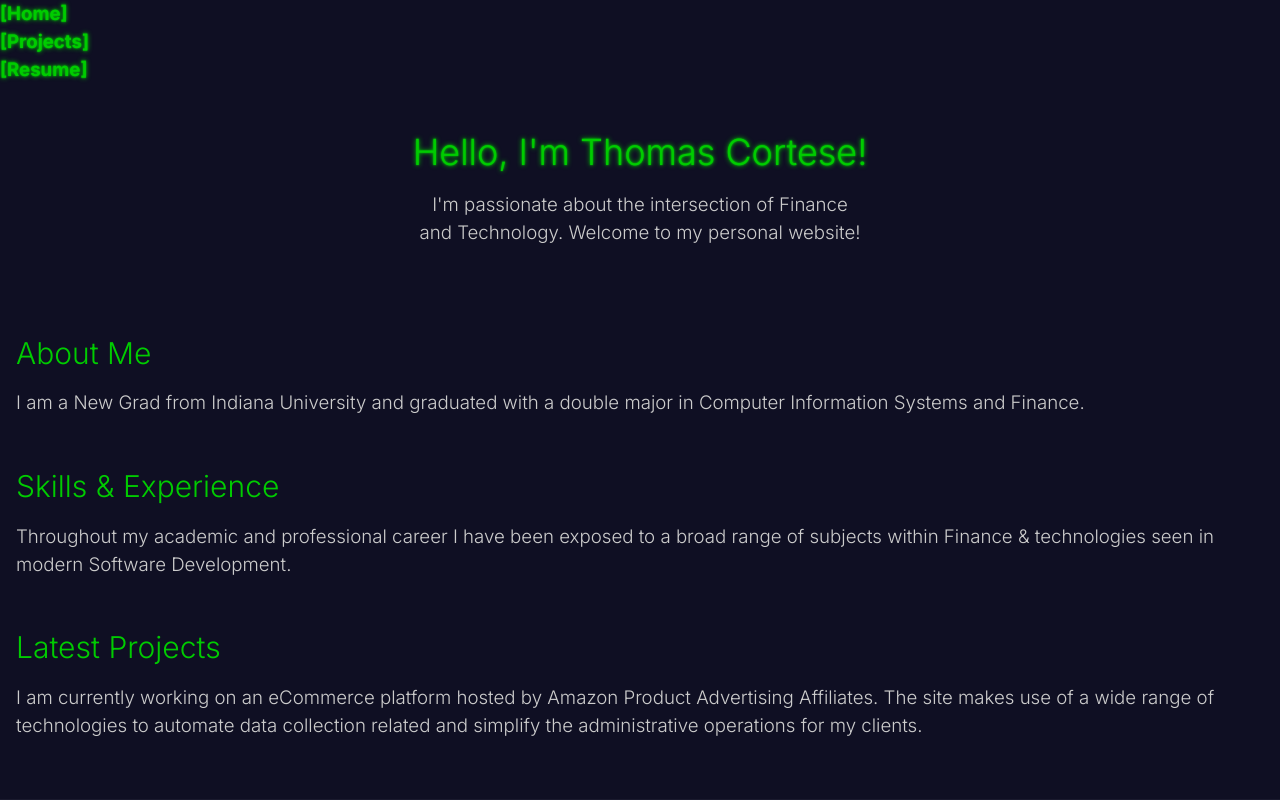
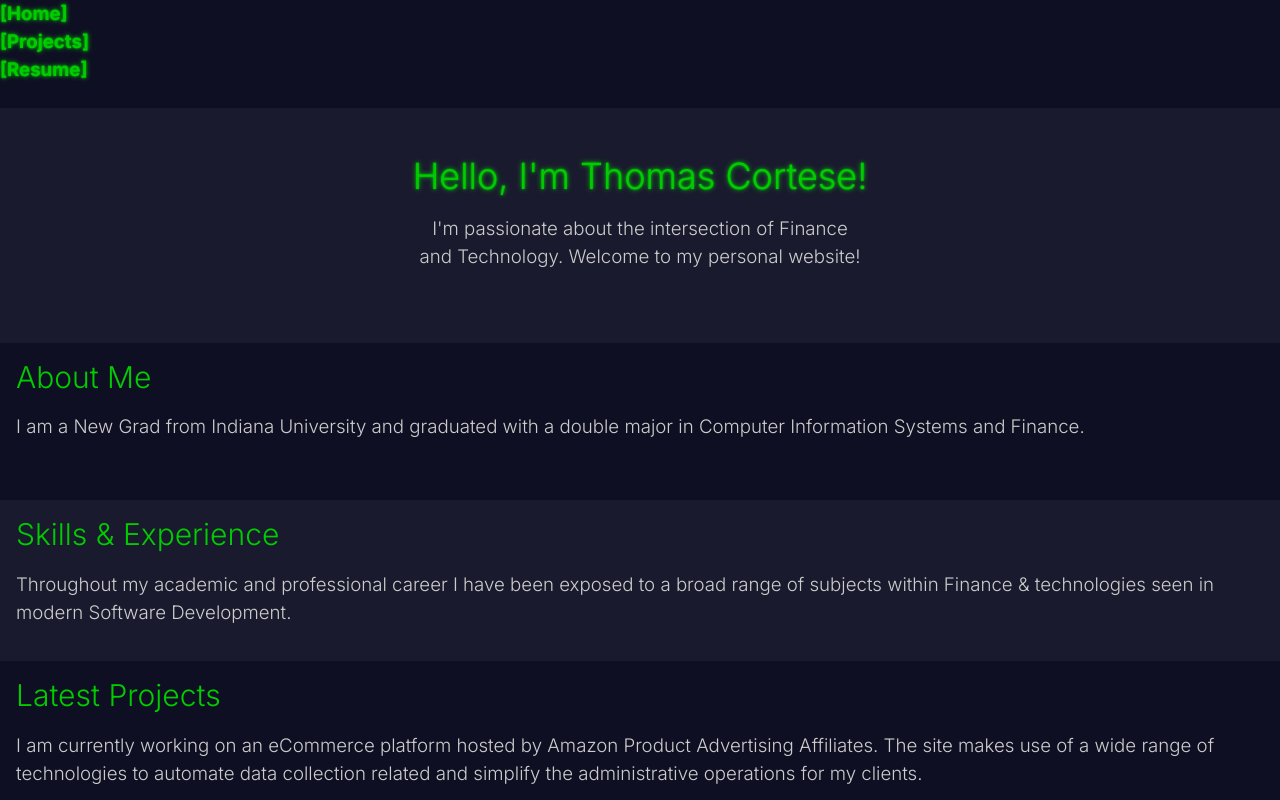
Before and after one commit to acortiv/tc-pb, a Next.js app in the folder client/: page / in a window 1280 px wide. Shown: the top 800 px of the page. Built offline with nearby package versions, Linux system fonts and the light colour scheme.

Commit message:
Made some ui changes

```diff
--- a/client/app/components/hero.tsx
+++ b/client/app/components/hero.tsx
@@ -1,6 +1,6 @@
 export default function HeroSection() {
     return (
-      <section className="text-center p-12">
+      <section className="text-center p-12 bg-[#1a1a2e] mt-6">
         <h1 className="text-[#00cc00] text-4xl mb-4" style={{textShadow: '0 0 2px #00cc00, 0 0 5px #00cc00'}}>
           Hello, I'm Thomas Cortese!
         </h1>
--- a/client/app/components/project-list.tsx
+++ b/client/app/components/project-list.tsx
@@ -22,7 +22,7 @@ export default function ProjectList() {
   return (
     <div className="grid grid-cols-1 md:grid-cols-2 lg:grid-cols-2 gap-4 p-4">
       {projects.map(project => (
-        <div key={project.id} className="flex flex-col bg-[#0f0f23] p-4 rounded-lg shadow-lg shadow-[#0f0f23]/50 h-full">
+        <div key={project.id} className="flex flex-col bg-[#1a1a2e] p-4 rounded-lg shadow-lg shadow-[#1a1a2e]/50 h-full">
           <h3 className="text-[#00cc00] text-lg mb-2" style={{textShadow: '0 0 2px #00cc00, 0 0 5px #00cc00'}}>
             {project.name}
           </h3>
--- a/client/app/components/skills.tsx
+++ b/client/app/components/skills.tsx
@@ -1,6 +1,6 @@
 export default function SkillsAndExperience() {
     return (
-      <section className="p-4">
+      <section className="p-4 bg-[#1a1a2e] mt-6">
         <h2 className="text-[#00cc00] text-3xl mb-4">Skills & Experience</h2>
         <p>Throughout my academic and professional career I have been exposed to a broad range of subjects within Finance & technologies seen in modern Software Development.</p>
       </section>
```
Also changed, not shown: 1 other file (tests, documents, lock files or other folders).
